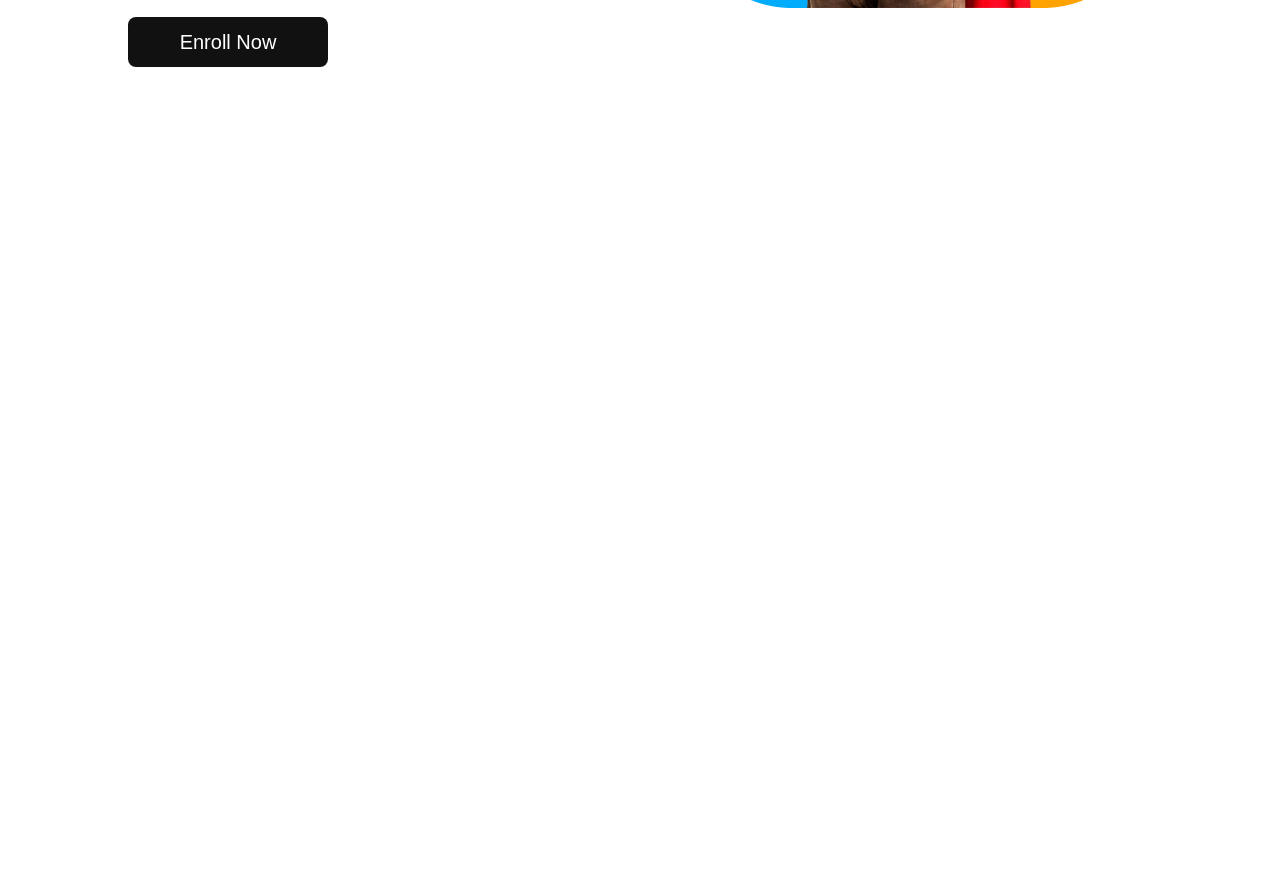
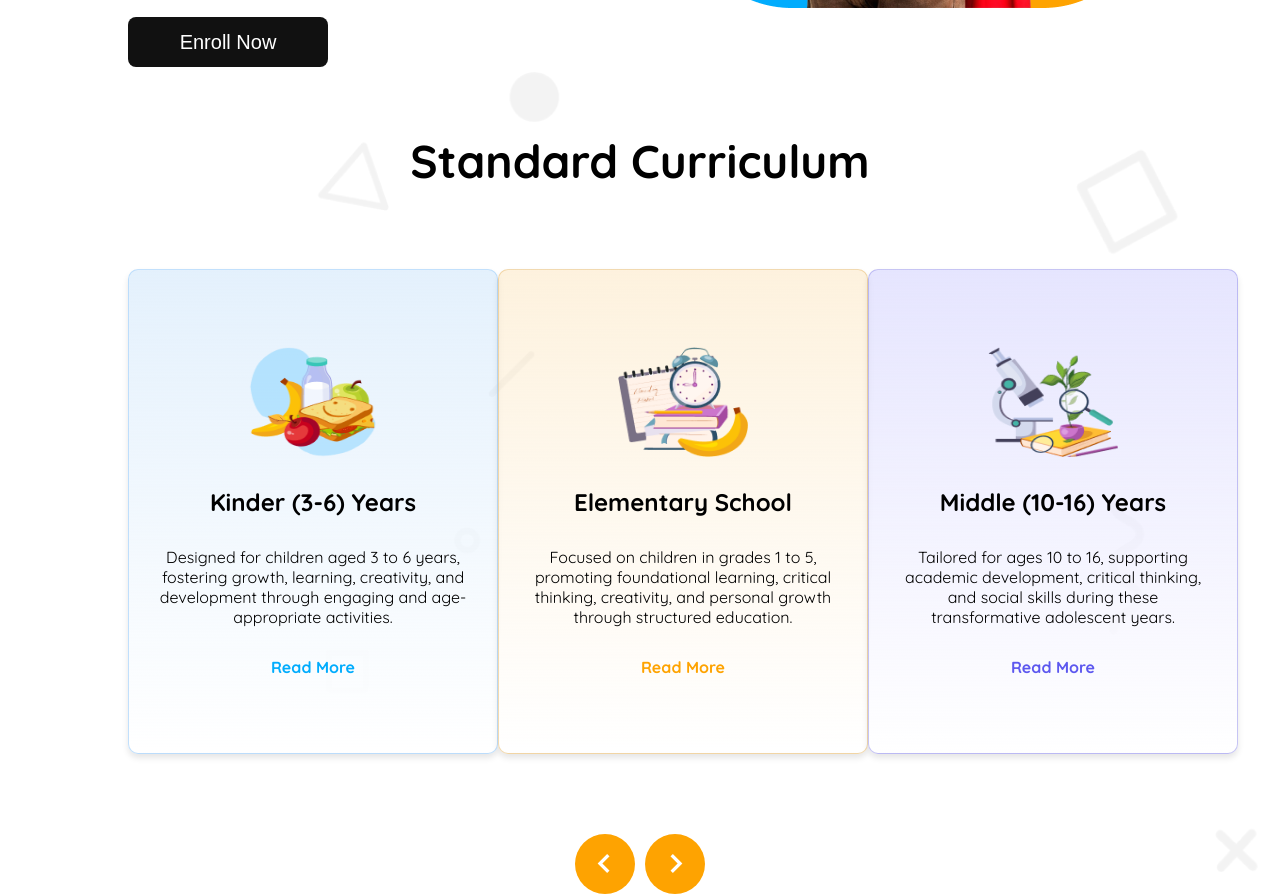
Before and after one commit to Ibrahim-Roni/kids-school, a plain HTML site: page index.html in a window 1280 px wide. Shown: the part 728-1622 px from the top of the page. Before the commit the page ends 800 px from the top, so only its background shows below. Drawn offline with nearby package versions, Linux system fonts and the light colour scheme.

Commit message:
added the curriculum section and responsived in mobile size

```diff
--- a/index.html
+++ b/index.html
@@ -50,7 +50,44 @@
             <div class="home-image">
                 <img src="./images/hero-kids.png" alt="HOme Image">
             </div>
+        </section>
 
+        <!-- Curriculum Section -->
+
+        <section id="curriculum">
+            <div class="curriculum-title">Standard Curriculum</div>
+            <div class="curriculum-container">
+                <div class="curriculum-card" id="card-1">
+                    <img src="./images/kinder.png" alt="Kinder Image">
+                    <h3>Kinder (3-6) Years</h3>
+                    <p>Designed for children aged 3 to 6 years, fostering growth, learning, creativity, and development through engaging and age-appropriate activities.</p>
+                    <a href="#">Read More</a>
+                </div>
+                <div class="curriculum-card" id="card-2">
+                    <img src="./images/elementary.png" alt="Elementary Image">
+                    <h3>Elementary School</h3>
+                    <p>Focused on children in grades 1 to 5, promoting foundational learning, critical thinking, creativity, and personal growth through structured education.</p>
+                    <a href="#">Read More</a>
+                </div>
+                <div class="curriculum-card" id="card-3">
+                    <img src="./images/middle.png" alt="Middle Image">
+                    <h3>Middle (10-16) Years</h3>
+                    <p>Tailored for ages 10 to 16, supporting academic development, critical thinking, and social skills during these transformative adolescent years.</p>
+                    <a href="#">Read More</a>
+                </div>
+            </div>
+            <div class="arrow-button">
+                <div class="arrow">
+                    <div class="left-arrow">
+                        <i class='bx bx-chevron-left'></i>
+                    </div>
+                </div>
+                <div class="arrow">
+                    <div class="right-arrow">
+                        <i class='bx bx-chevron-right'></i>
+                    </div>
+                </div>
+            </div>
         </section>
 
     </main>
--- a/style.css
+++ b/style.css
@@ -156,6 +156,122 @@ body {
     background-color: #ff0000;
 }
 
+/* Curriculum Section */
+
+#curriculum {
+    position: relative;
+    height: 100vh;
+    width: 100%;
+    padding-top: 60px;
+    background-image: url(./images/bg.png);
+    background-size: cover;
+}
+
+.curriculum-title {
+    text-align: center;
+    font-size: 2.87rem;
+    font-weight: bold;
+    margin-bottom: 80px;
+}
+
+.curriculum-container {
+    width: 80%;
+    height: 485px;
+    margin: auto;
+    display: grid;
+    grid-template-columns: repeat(3, 1fr);
+    margin-bottom: 80px;
+}
+
+.curriculum-card {
+    width: 370px;
+    height: 100%;
+    margin: auto;
+    padding: 30px;
+    display: flex;
+    justify-content: center;
+    align-items: center;
+    text-align: center;
+    flex-direction: column;
+    border-radius: 10px;
+    box-shadow: 0 4px 6px rgba(0, 0, 0, 0.1);
+}
+
+#card-1 {
+    background: linear-gradient(180deg, #b3d7f85b, #ffffff);
+    border: .2px solid #afd7fcc2;
+}
+#card-2 {
+    background: linear-gradient(180deg, #fad89d56, #ffffff);
+    border: .2px solid #e9c27f9a;
+}
+#card-3 {
+    background: linear-gradient(180deg, #aeacfd50, #ffffff);
+    border: .2px solid #9895eb8a;
+}
+
+.curriculum-card > img {
+    width: 130px;
+    height: 110px;
+    margin-bottom: 30px;
+}
+
+.curriculum-card h3 {
+    font-size: 1.5rem;
+    font-weight: bold;
+    margin-bottom: 30px;
+}
+
+.curriculum-card a {
+    text-decoration: none;
+    margin-top: 30px;
+    font-size: 1rem;
+    font-weight: bold;
+}
+
+#card-1 a {
+    color: #01ACFD;
+}
+
+#card-2 a {
+    color: #FEA301;
+}
+
+#card-3 a {
+    color: #5D58EF;
+}
+
+.arrow-button {
+    width: 130px;
+    height: 60px;
+    margin: auto;
+    display: flex;
+    justify-content: space-between;
+    align-items: center;
+}
+
+.arrow {
+    width: 60px;
+    height: 60px;
+    background-color: var(--main-color);
+    border-radius: 50%;
+    text-align: center;
+    cursor: pointer;
+    transition: .4s;
+}
+
+.arrow:hover {
+    background-color: #ff0000;
+}
+
+.arrow i {
+    font-size: 40px;
+    align-items: center;
+    margin-top: 10px;
+    color: var(--bg-color);
+}
+
+
 /* Responsive For Mobile */
 
 @media screen and (max-width: 567px) {
@@ -196,4 +312,30 @@ body {
         display: block;
         margin: auto;
     }
+
+    /* Curriculum Section */
+
+    .curriculum-title {
+        font-size: 1.6rem;
+        font-weight: bold;
+        margin-bottom: 20px;
+    }
+
+    .curriculum-container {
+        width: 90%;
+        height: auto;
+        margin: auto;
+        display: grid;
+        grid-template-columns: 1fr;
+        gap: 20px;
+        padding-bottom: 50px;
+    }
+
+    .curriculum-card {
+        width: 100%;
+    }
+
+    .arrow-button {
+        display: none;
+    }
 }
```
